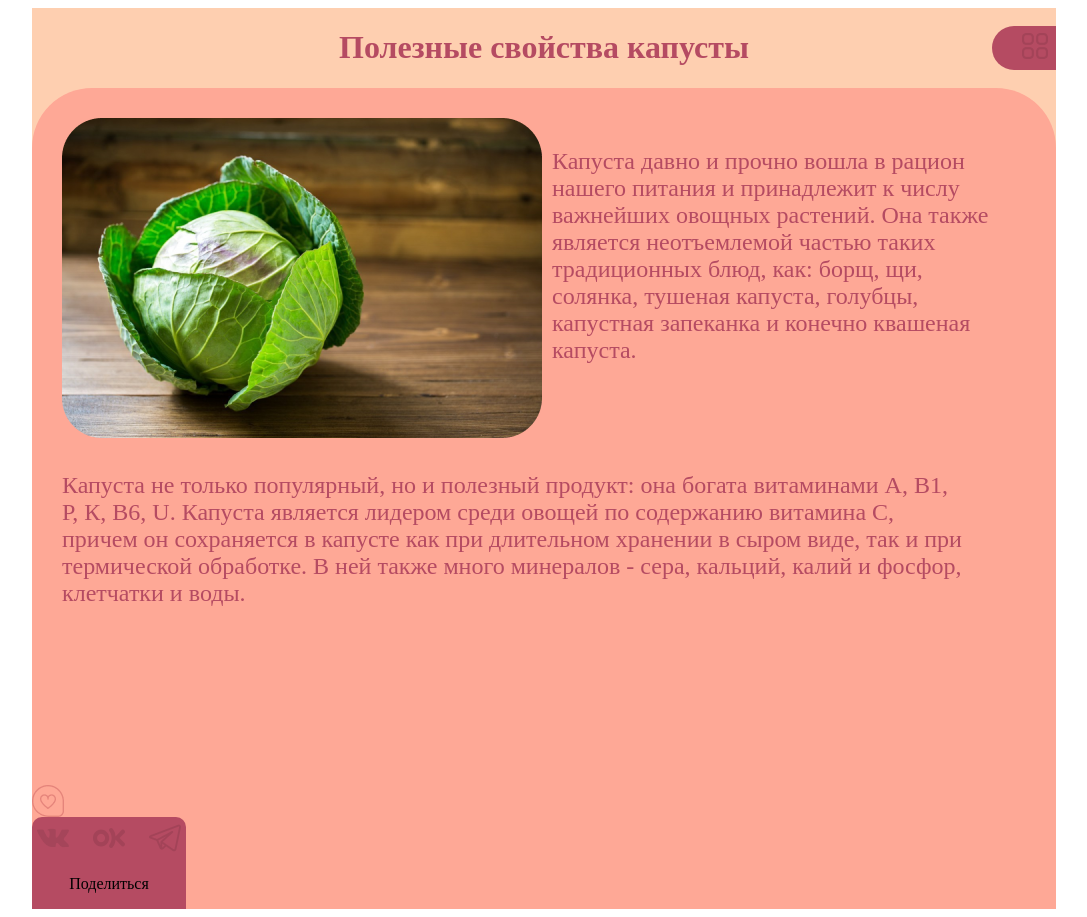
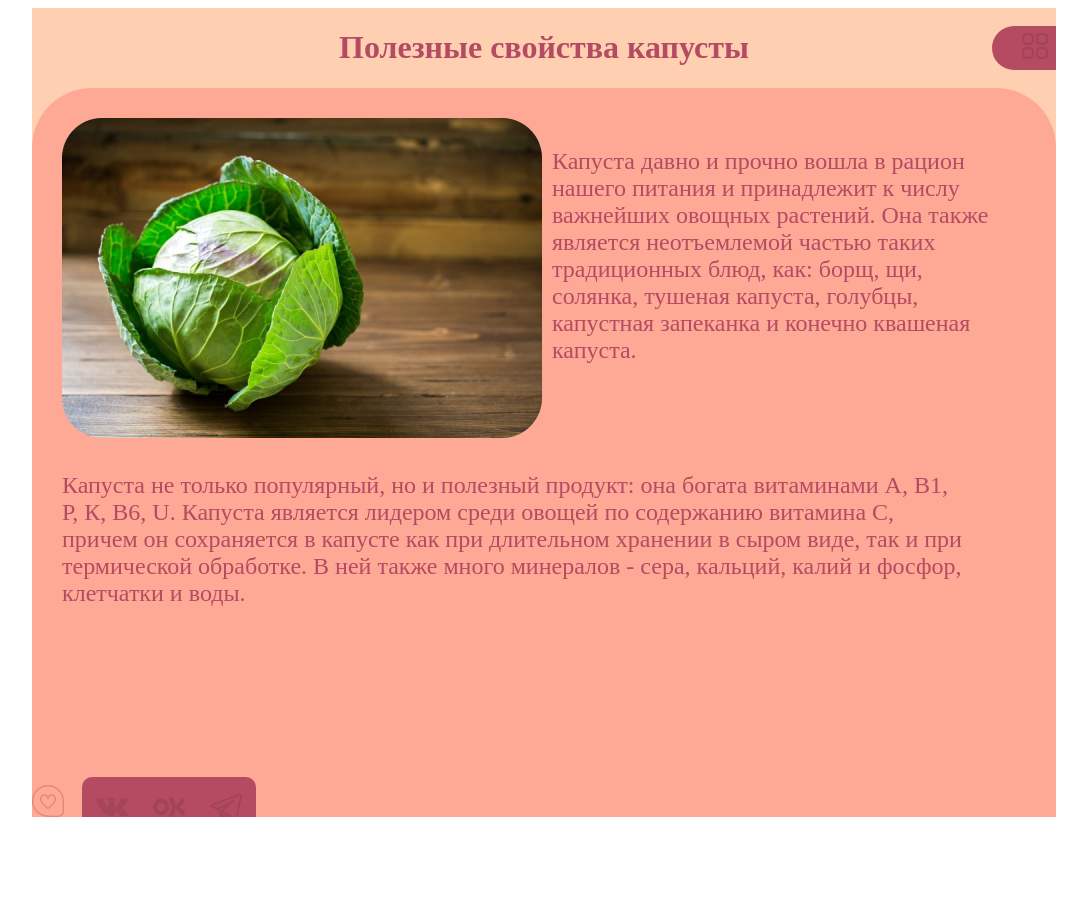
Before and after one commit to oleskarr/vue-js, a Vue app in the folder vue-project/: page / in a window 1280 px wide. Shown: the whole page, without its empty margins (96-1183 px from the left). After the commit the page ends 825 px from the top, so only its background shows below. Built offline with nearby package versions, Linux system fonts and the light colour scheme.

Commit message:
обновления

```diff
--- a/vue-project/src/components/Footer.vue
+++ b/vue-project/src/components/Footer.vue
@@ -1,26 +1,59 @@
 <template>
-     <footer>
+  <footer :style="{ height: footerHeight }" @click="toggleHeight">
+
     <div class="share">
-    <img src="..\assets\img\vkontacte.png" >
-    <img src="..\assets\img\odnoklassniki 1.png" >
-    <img src="..\assets\img\telegram.png" >
+      <img src="../assets/img/vkontacte.png" />
+      <img src="../assets/img/odnoklassniki 1.png" />
+      <img src="../assets/img/telegram.png" />
     </div>
     <p>Поделиться</p>
   </footer>
 </template>
-<style>
-footer{
-    background-color: #B54B62;
+
+<style scoped>
+footer p {
+  font-size: 24px;
+  color: #fecfb0;
+  margin-top: 5px;
+  border-top-left-radius: 10px;
+  border-top-right-radius: 10px;
+
+}
+
+footer img {
+  width: 32px;
+  height: 32px;
+}
+
+footer {
+  position: absolute;
+  margin-top: -40px;
+  background-color: #b54b62;
   width: max-content;
-    border-top-left-radius:10px ;
-    border-top-right-radius:10px ;
+  border-top-left-radius: 10px;
+  border-top-right-radius: 10px;
   display: flex;
   flex-direction: column;
   align-items: center;
+  overflow-y: hidden;
+  margin-left: 50px;
+  height: 40px;
+  transition: height 0.3s ease;
+
 }
-.share{
+.share {
   display: flex;
-    gap: 24px;
-    padding: 5px;
+  gap: 25px;
+  padding: 14px;
 }
 </style>
+
+<script setup>
+import { ref } from 'vue';
+
+const footerHeight = ref('40px'); // Начальная высота
+
+const toggleHeight = () => {
+  footerHeight.value = footerHeight.value === '40px' ? 'max-content' : '40px';
+};
+</script>
--- a/vue-project/src/components/Main.vue
+++ b/vue-project/src/components/Main.vue
@@ -1,68 +1,93 @@
 <template>
   <main>
     <div class="container">
-  <img src="../assets\img\cabbage.png">
-  <p>Капуста давно и прочно вошла в рацион
-нашего питания и принадлежит к числу
-важнейших овощных растений. Она
-также является неотъемлемой частью
-таких традиционных блюд, как: борщ,
-щи, солянка, тушеная капуста, голубцы,
-капустная запеканка и конечно
-квашеная капуста.</p>
-<p style="width: 907px;">Капуста не только популярный, но и полезный продукт: она богата
+      <img src="../assets/img/cabbage.png" />
+      <p>
+        Капуста давно и прочно вошла в рацион нашего питания и принадлежит к
+        числу важнейших овощных растений. Она также является неотъемлемой частью
+        таких традиционных блюд, как: борщ, щи, солянка, тушеная капуста,
+        голубцы, капустная запеканка и конечно квашеная капуста.
+      </p>
+      <p style="width: 907px;">
+        Капуста не только популярный, но и полезный продукт: она богата
         витаминами А, В1, Р, К, В6, U. Капуста является лидером среди овощей по
-содержанию витамина С, причем он сохраняется в капусте как при длительном
-хранении в сыром виде, так и при термической обработке. В ней также много
-минералов - сера, кальций, калий и фосфор, клетчатки и воды.</p>
+        содержанию витамина С, причем он сохраняется в капусте как при
+        длительном хранении в сыром виде, так и при термической обработке. В ней
+        также много минералов - сера, кальций, калий и фосфор, клетчатки и воды.
+      </p>
     </div>
     <div class="likes">
-  <img src="..\assets\img\stayble.png" class="f">
-  <img src="..\assets\img\cursor-on.png" class="s">
-  <img src="..\assets\img\liked.png" class="th" @click="toBlock">
+      <!-- Картинка по умолчанию -->
+      <img src="../assets/img/stayble.png" class="f" />
+
+      <!-- Картинка при наведении -->
+      <img src="../assets/img/cursor-on.png" class="s" />
+
+      <!-- Картинка при клике -->
+      <img
+        src="../assets/img/liked.png"
+        class="th"
+        @click="toBlock"
+        :class="{ show: isClicked }"
+      />
     </div>
-
   </main>
 </template>
+
 <style>
-.container{
+main{
+  position: relative;
+}
+.container {
   display: flex;
   gap: 10px;
   flex-wrap: wrap;
   padding: 30px;
   align-items: center;
-  p{
+}
+
+.container p {
   width: 461px;
   height: 259px;
   font-size: 24px;
-    color: #B54B62;
+  color: #b54b62;
 }
-}
-.likes{
+
+.likes {
   display: flex;
   gap: 0;
   width: max-content;
 }
-.likes .s{
+
+.likes .s {
   display: none;
 }
-.likes .th{
+
+.likes .th {
+  display: none; /* Изначально скрываем третий элемент */
+}
+
+.likes .th.show {
+  display: block; /* Показать элемент, когда класс "show" добавлен */
+}
+
+.likes:hover .f {
   display: none;
 }
-.likes:hover .f{
-   display: none;
-}
-.likes:hover .s{
+
+.likes:hover .s {
   display: block;
 }
+</style>
 
-</style>
+
 <script setup>
-import {ref, reactive } from 'vue';
-const toBlock = function(){
- block.blocked=ref('true')
-}
-const block = reactive({
-    blocked :'display:block'
-})
+import { ref } from 'vue';
+
+const isClicked = ref(false);
+
+// Функция для переключения стиля
+const toBlock = () => {
+  isClicked.value = !isClicked.value; // Переключаем состояние
+};
 </script>
```
Also changed, not shown: 1 other file (tests, documents, lock files or other folders). Lines whose indentation alone changed are shown as unchanged.
